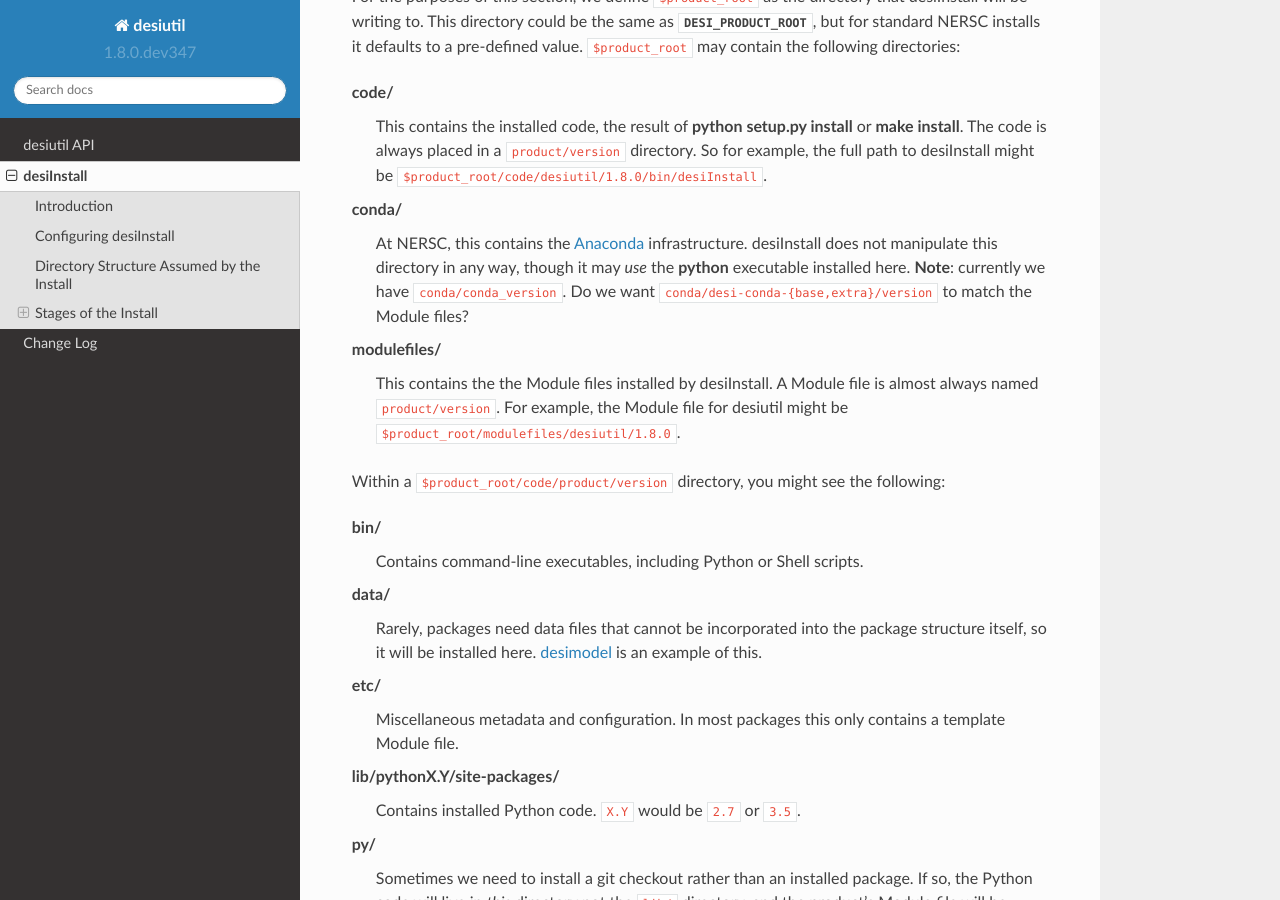
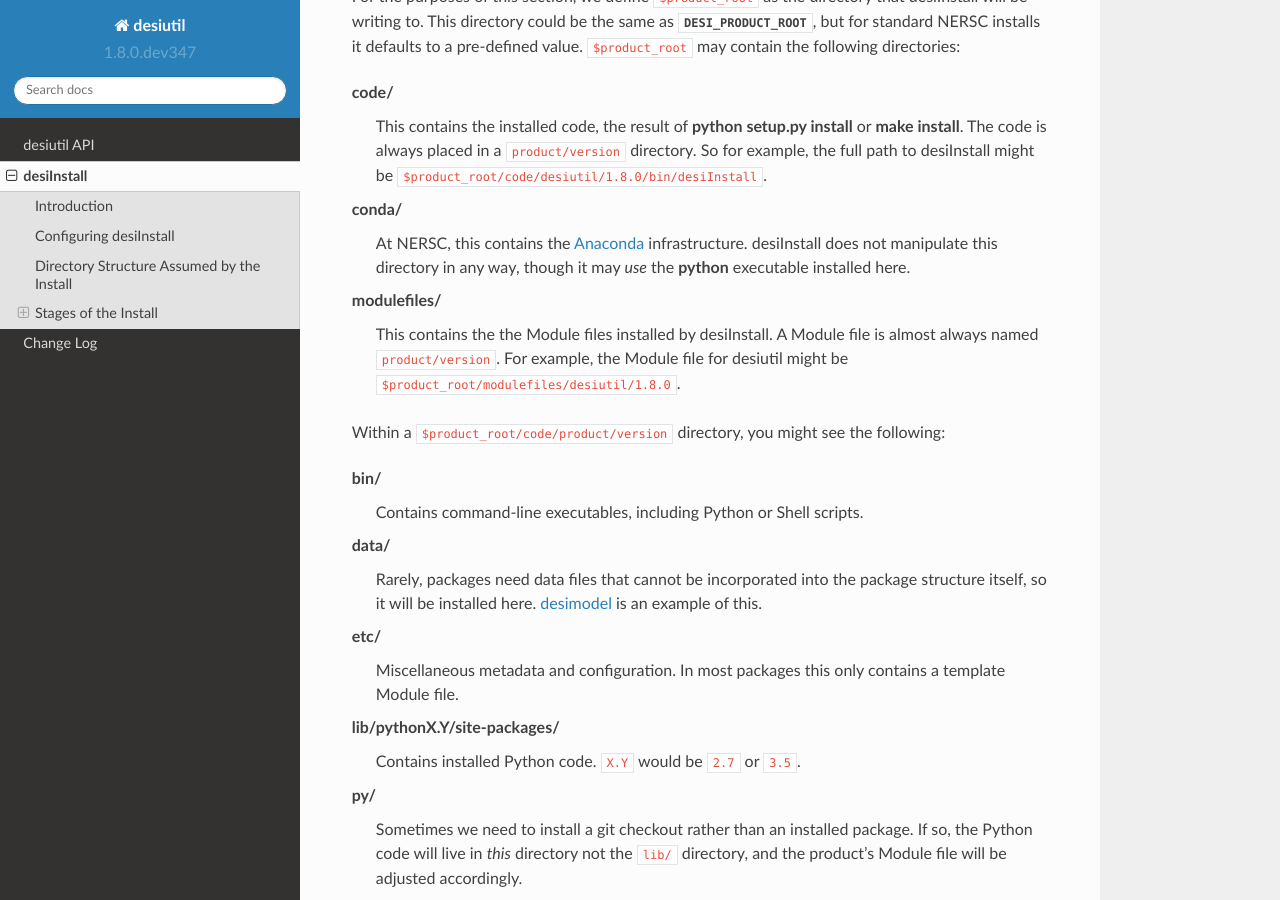
Before and after one commit to desihub/desiutil, a Sphinx documentation site: the page built from doc/desiInstall.rst, in a window 1280 px wide and 900 px high, scrolled down 2895 px. Built offline with Sphinx 7.4.7 and the Read the Docs theme 2.0.0, drawn with Linux system fonts in a browser that asks for light colours.

Commit message:
remove unresolved question from desiInstall docs

```diff
--- a/doc/desiInstall.rst
+++ b/doc/desiInstall.rst
@@ -141,8 +141,6 @@
     At NERSC, this contains the Anaconda_ infrastructure.  desiInstall does
     not manipulate this directory in any way, though it may *use* the
     :command:`python` executable installed here.
-    **Note**: currently we have ``conda/conda_version``.  Do we want
-    ``conda/desi-conda-{base,extra}/version`` to match the Module files?
 modulefiles/
     This contains the the Module files installed by desiInstall.  A Module
     file is almost always named ``product/version``.  For example, the
```
